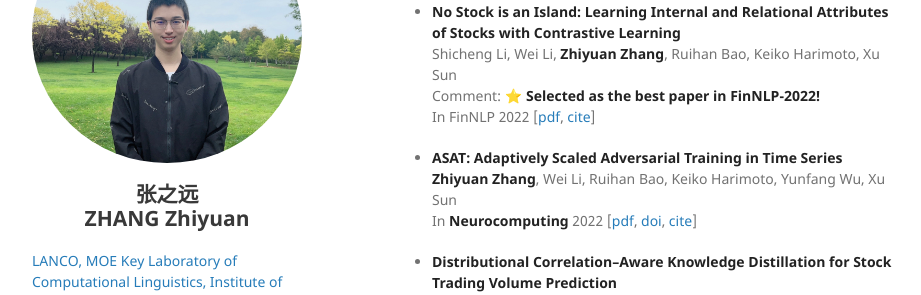
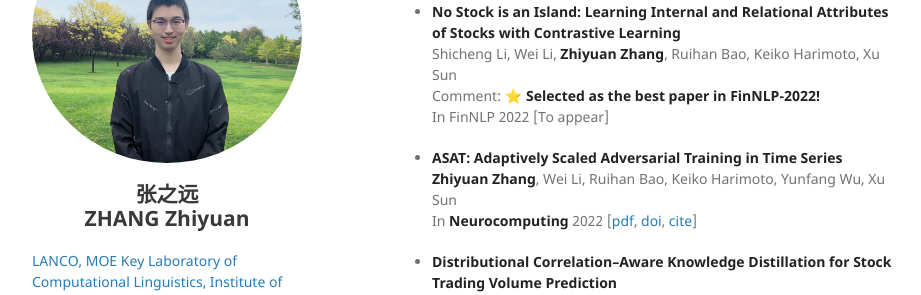
Before and after one commit to pkuzzy/pkuzzy.github.io, a Jekyll site: the page built from index.md, in a window 1280 px wide and 900 px high, scrolled down 3108 px. Shown: the part 153-448 px from the top of the window, without its empty margins (178-1099 px from the left). Built offline with Jekyll 4.4.1, drawn with Linux system fonts in a browser that asks for light colours; nearby versions of some CDN libraries; our own code applies the rules of GitHub Pages for plain Markdown files.

Commit message:
Update index.md

```diff
--- a/index.md
+++ b/index.md
@@ -112,7 +112,7 @@ layout: default
 - **No Stock is an Island: Learning Internal and Relational Attributes of Stocks with Contrastive Learning**
   Shicheng Li, Wei Li, **Zhiyuan Zhang**, Ruihan Bao, Keiko Harimoto, Xu Sun
   Comment: ⭐ **Selected as the best paper in FinNLP-2022!**
-  In FinNLP 2022 [[pdf](http://www.lrec-conf.org/proceedings/lrec2018/pdf/297.pdf), [cite](https://scholar.googleusercontent.com/scholar.bib?q=info:n4Uu3AG1ZHIJ:scholar.google.com/&output=citation&scisdr=CgUTbamNEM7uiW_-Yb8:AAGBfm0AAAAAY-n4eb-i3MGPNWQEvKo41T0BhnOybprt&scisig=AAGBfm0AAAAAY-n4efnFIUfVt39cnoEKlLxzQT3Z2dGs&scisf=4&ct=citation&cd=-1&hl=zh-CN)]
+  In FinNLP 2022  [To appear]
 
 - **ASAT: Adaptively Scaled Adversarial Training in Time Series**
   **Zhiyuan Zhang**, Wei Li, Ruihan Bao, Keiko Harimoto, Yunfang Wu, Xu Sun
```
